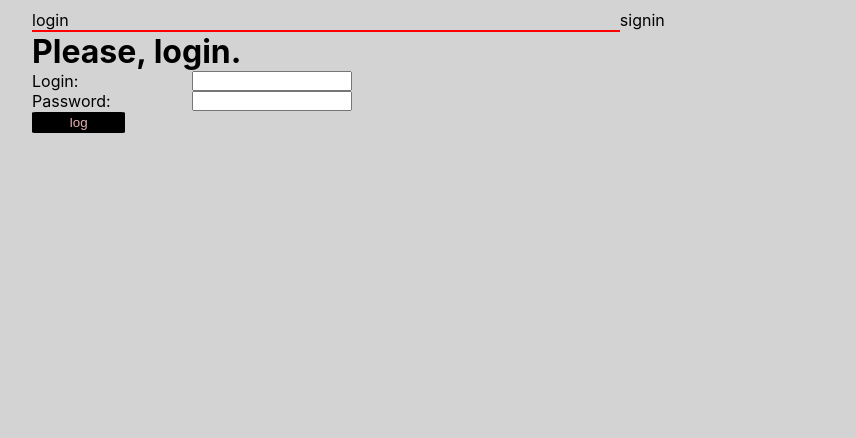
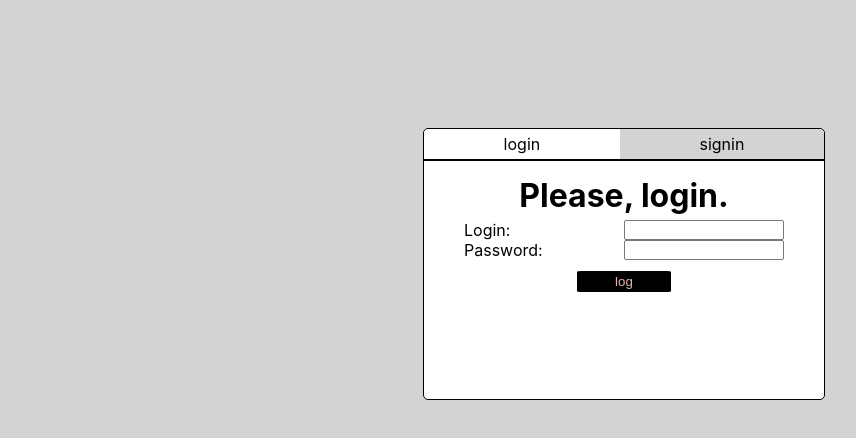
Before and after one commit to elzp/web-chat-app, a React (Create React App) app: page / in a window 1280 px wide. Shown: the top 438 px of the page, without its empty margins (16-872 px from the left). Built offline with nearby package versions, Linux system fonts and the light colour scheme.

Commit message:
Change style of log&sign-in view

```diff
--- a/src/App.js
+++ b/src/App.js
@@ -7,43 +7,69 @@ import './App.css';
 import {useState} from 'react';
 import  friends from './friends.json';
 
-const style = {
-  Appdiv:{
-    background: "lightgrey",
-    //height: "100%",
-    padding: "10px 3em",
-  },
-  div :{
-    display: "grid",
-  gridAutoFlow: "column",
-  }
-}
 
 
 function App() {
+  const style = {
+    Appdiv: Number(sessionStorage.getItem('id')) < 1 ? {
+      background: "white",
+      margin: "10vw auto auto",
+      height: "270px",
+      width: "400px",
+      border: "1px solid black",
+      borderRadius: "5px",
+    }: {
+      background: "lightgrey",
+      margin: "10vw auto auto",
+      height: "auto",
+      width: "auto",
+      border: "none",
+      borderRadius: "none",
+    },
+    div :{
+      display: "grid",
+    gridAutoFlow: "column",
+    },
+    outputDiv: {
+      height: "auto",
+      padding: "10px",
+      minWidth: "90%",
+      margin: "0 auto",
+    },
+    h1: {
+      textAlign: "center",
+      margin: "5px",
+    },
+    buttonDiv: {
+      margin: " 10px auto",
+      textAlign: "center",
+    }
+  }
   const notValidUser = {name: sessionStorage.getItem('name')|| "", id: sessionStorage.getItem('id')|| "-1"}
-  // const notValidUser = {name: "", id: "-1"};
-  // const loggedUser = {
-  //   name: 'Lucas',
-  //   id: "1"
-  // };
 
 const [loggedUser, setLoggedUser] = useState(notValidUser);
 
 // const date = new Date('2021-12-01');
 const loginDiv = (
   <>
-    <h1 data-testid="not-logged">Please, login.</h1>
+    <h1 data-testid="not-logged"
+    style={style.h1}
+    >Please, login.</h1>
     <LogIn
     setLoggedUser={setLoggedUser}
     notValidUser={notValidUser}
+    buttonDiv={style.buttonDiv}
     />
   </>
   );
   const SigninDiv = (
     <>
-    <h1 data-testid="not-logged">Of Singn in to app.</h1>
-    <SignIn />
+    <h1 data-testid="not-logged"
+    style={style.h1}
+    >Please, sign in to app.</h1>
+    <SignIn
+    buttonDiv={style.buttonDiv}
+    />
     </>
   )
   const [logOrSignDiv,  setLogOrSignDiv] = useState([loginDiv, "login"]);
@@ -76,10 +102,17 @@ const loginDiv = (
   <div style={style.Appdiv}>
     {loggedUser.id <1 &&
     (<div style={style.div}>
-    <BigButton changeOfWindows={changeOfWindows} type={"login"} chosen={logOrSignDiv[1]} />
-    <BigButton changeOfWindows={changeOfWindows} type={"signin"} chosen={logOrSignDiv[1]} />
+    <BigButton changeOfWindows={changeOfWindows} type={"login"} chosen={logOrSignDiv[1]}
+      style={"lightgrey"}
+    />
+    <BigButton changeOfWindows={changeOfWindows} type={"signin"} chosen={logOrSignDiv[1]}
+      background={"lightgrey"}
+    />
     </div>)}
+    <div style={style.outputDiv}>
     {output}
+    {/* {JSON.stringify(Number(sessionStorage.getItem('id')) < 1)} */}
+    </div>
   </div>
 
 
--- a/src/BigButton.js
+++ b/src/BigButton.js
@@ -2,9 +2,16 @@ import React from 'react';
 
 
 function BigButton (props){
+    const isChosen = props.chosen === props.type;
     const style = {
-        // width: "50%",
-        borderBottom: props.chosen === props.type? "2px solid red": "none",
+        width: "calc(100% - 10px)",
+        borderBottom:"2px solid black",
+        backgroundColor: isChosen ? "white" : "lightgrey",
+        margin: 0,
+        padding: "5px",
+        borderTopLeftRadius: "login"  === props.type ? "5px": "none",
+        borderTopRightRadius: "signin"  === props.type ? "5px": "none",
+        textAlign: "center",
     }
     return (
         <>
--- a/src/LogIn.js
+++ b/src/LogIn.js
@@ -17,6 +17,10 @@ const style = {
   },
   error:{
     color:"red",
+  },
+  LogIn: {
+    margin: " 0 auto",
+    width: "min-content",
   },
 
 }
@@ -60,7 +64,7 @@ function LogIn(props) {
       }
 
     return(
-        <div data-testid="LogIn" style={style.friends}>
+        <div data-testid="LogIn" style={style.LogIn}>
             {/* cos {JSON.stringify(checkUser("Lucass", "luc"))}
             cos2 {JSON.stringify(checkUser("Lucas", "Lucas"))}
             cos3 {JSON.stringify(checkUser("Aga", "Aga"))}
@@ -98,7 +102,7 @@ function LogIn(props) {
             onChange={(e)=>{setPassword(e.target.value)}}
             />
         </div>
-        <div>
+        <div style={props.buttonDiv}>
             <button
             type="submit"
             onClick = {logOnSubmit}>log</button>
--- a/src/SignIn.js
+++ b/src/SignIn.js
@@ -19,7 +19,10 @@ const style = {
   error:{
     color:"red",
   },
-
+  SignIn: {
+    margin: " 0 auto",
+    width: "min-content",
+  },
 }
 
 //
@@ -155,7 +158,7 @@ function SignIn(props) {
       }
 
     return(
-        <div data-testid="LogIn" style={style.friends}>
+        <div data-testid="SignIn" style={style.SignIn}>
 
         <div
         style={style.labelAndInputDiv}
@@ -271,9 +274,13 @@ function SignIn(props) {
               </div>
             ))}
 
+          <div
+          style={props.buttonDiv}
+          >
             <button
             type="submit"
             onClick = {()=>logOnSubmit()}>sign up</button>
+          </div>
         </div>
         </div>
 
```
